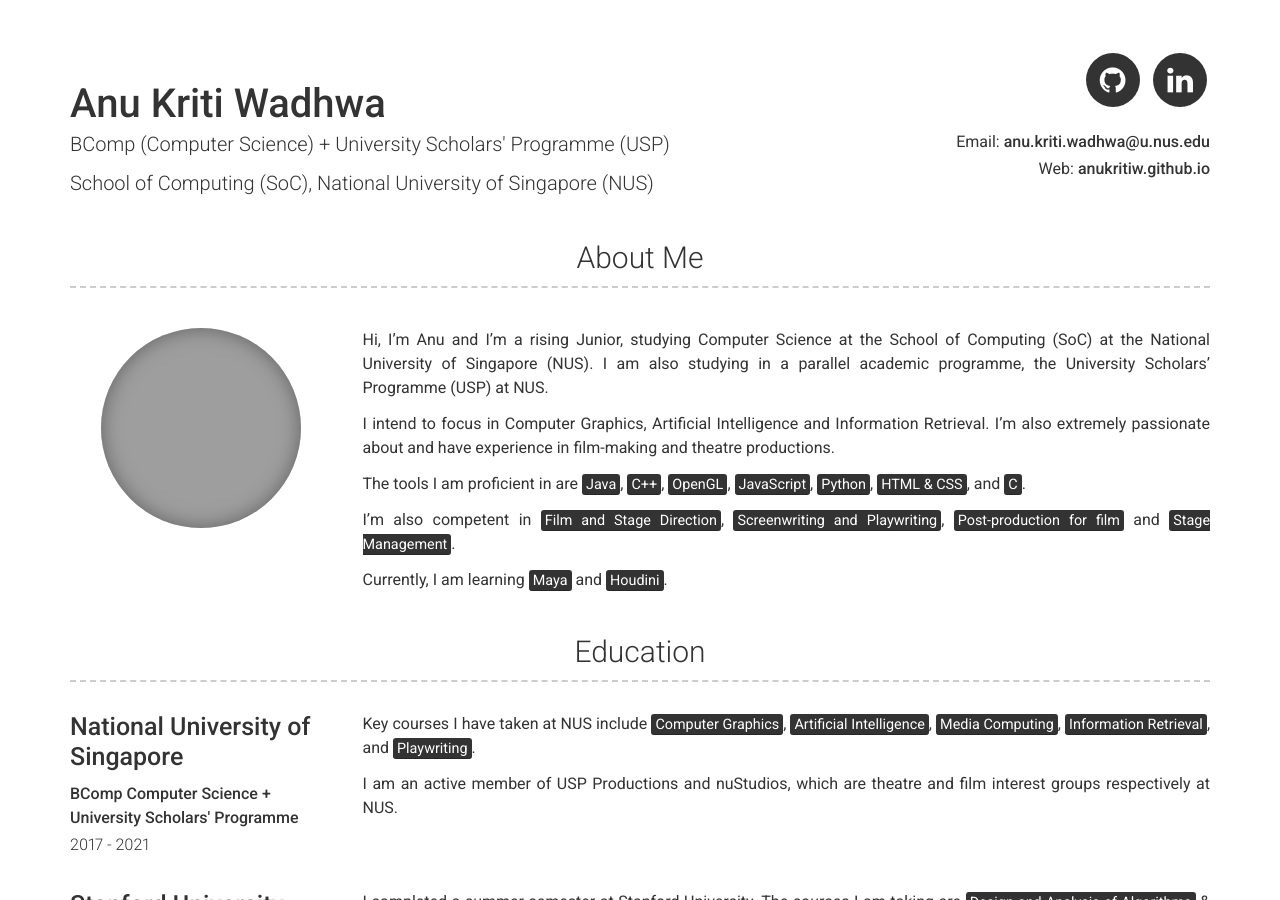
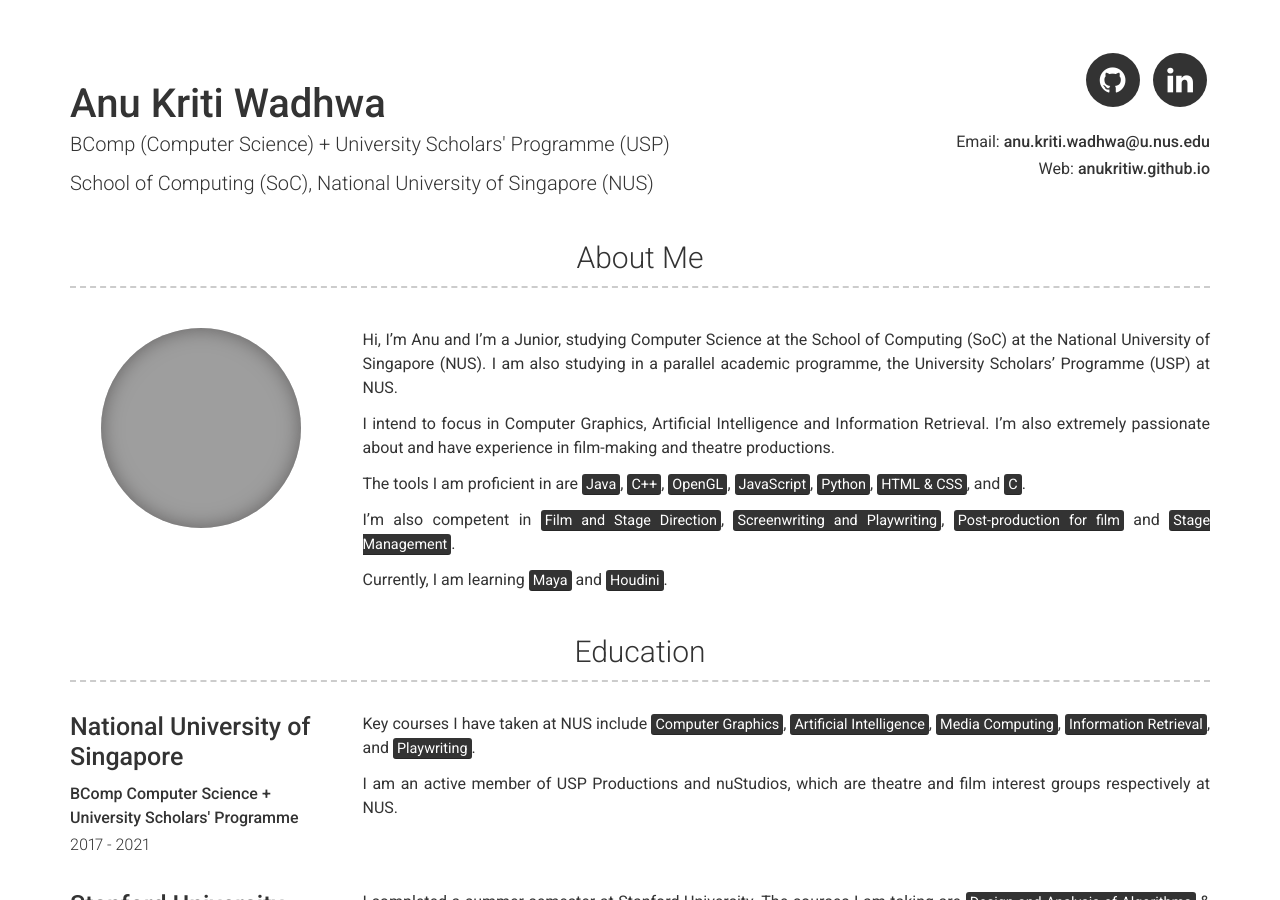
Before and after one commit to AnuKritiW/modern-resume-theme-site, a Jekyll site: the page built from index.md, in a window 1280 px wide and 900 px high. Built offline with Jekyll 4.4.1, drawn with Linux system fonts in a browser that asks for light colours; grey boxes are pictures that could not be loaded.

Commit message:
Edit about.

```diff
--- a/_config.yml
+++ b/_config.yml
@@ -25,7 +25,7 @@ linkedin_username: anukritiw
 # about_title: About Me
 about_profile_image: images/profile.jpg
 about_content: | # this will include new lines to allow paragraphs
-  Hi, I'm Anu and I'm a rising Junior, studying Computer Science at the School of Computing (SoC) at the National University of Singapore (NUS). I am also studying in a parallel academic programme, the University Scholars' Programme (USP) at NUS.
+  Hi, I'm Anu and I'm a Junior, studying Computer Science at the School of Computing (SoC) at the National University of Singapore (NUS). I am also studying in a parallel academic programme, the University Scholars' Programme (USP) at NUS.
 
   I intend to focus in Computer Graphics, Artificial Intelligence and Information Retrieval. I'm also extremely passionate about and have experience in film-making and theatre productions.
 
```
